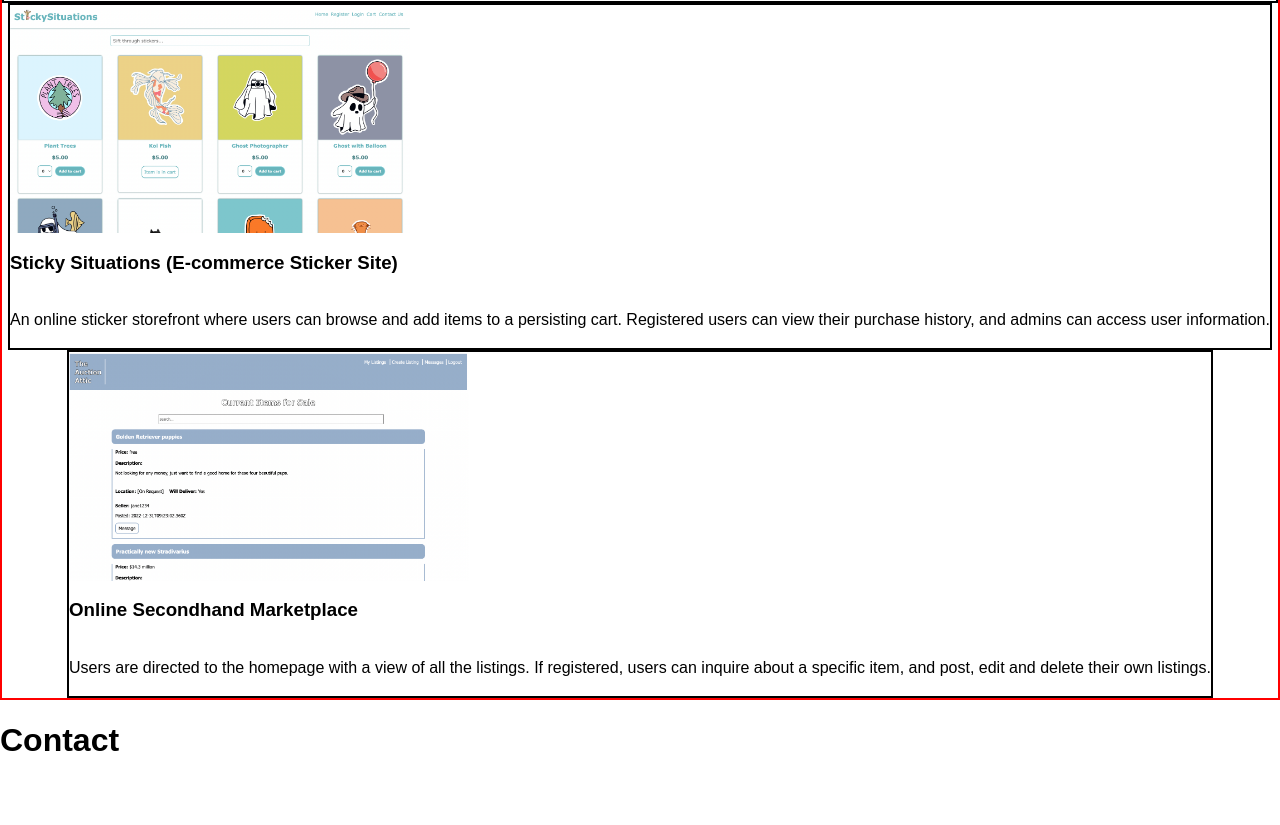
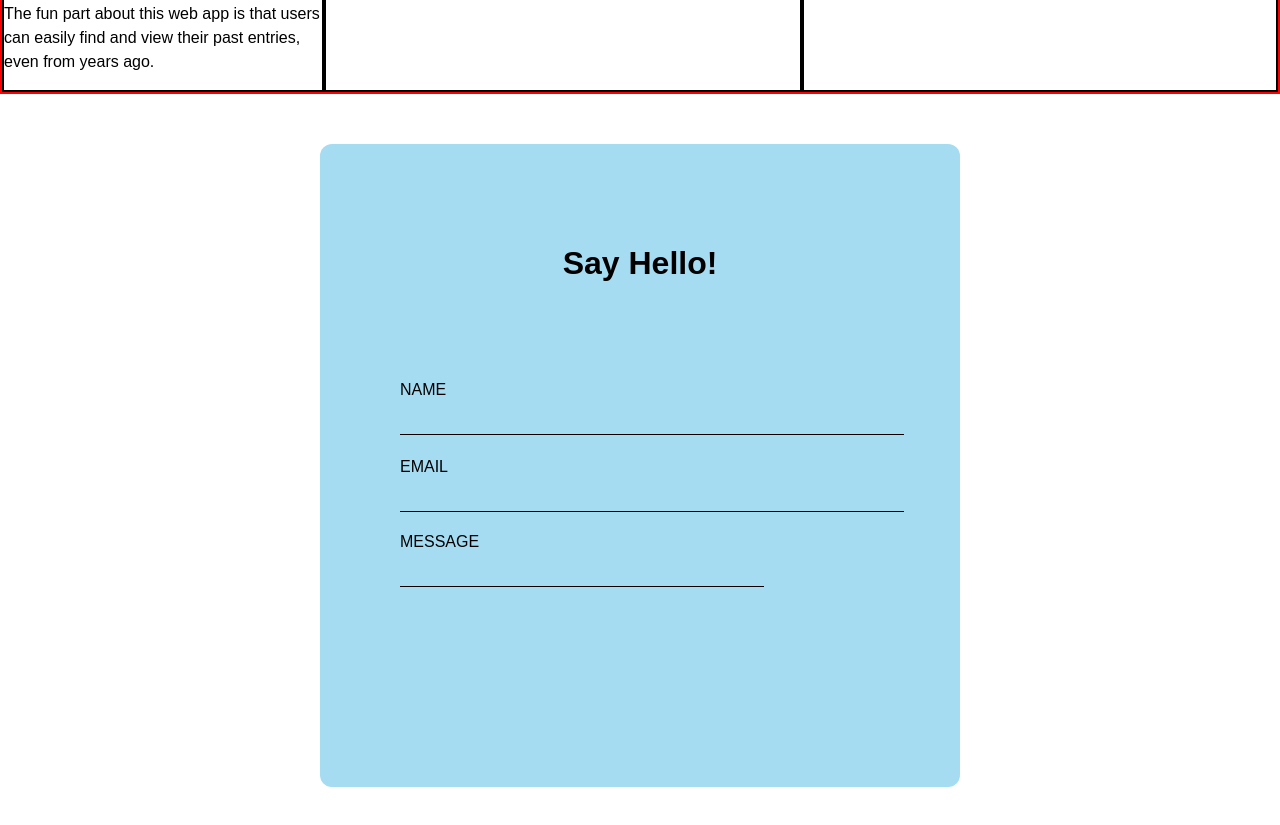
Before and after one commit to Ekfman/erin-firstman, a React (Create React App) app: page / in a window 1280 px wide. Shown: the part 1673-2498 px from the top of the page. Before the commit the page ends 2453 px from the top, so only its background shows below. Built offline with nearby package versions, Linux system fonts and the light colour scheme.

Commit message:
project and home css, and added image animation

```diff
--- a/src/components/Contact.js
+++ b/src/components/Contact.js
@@ -1,11 +1,30 @@
+import "./contact.css";
 const Contact = () => {
-    return(
-        <div id="contact">
-            <div>
-                <h1>Contact</h1>
-            </div>
+  return (
+    <div id="contact" className="form-container">
+      <form className="form">
+        <h1>Say Hello!</h1>
+        <br></br>
+        <br></br>
+        <br></br>
+        <div className="name-email-div">
+          <div className="form-label">
+            <label>NAME</label>
+            <input></input>
+          </div>
+          <div className="form-label">
+            <label>EMAIL</label>
+            <input></input>
+          </div>
         </div>
-    )
-}
+        <br></br>
+        <div className="name-email-div">
+        <label>MESSAGE</label>
+        <input className="contact-message"></input>
+        </div>
+      </form>
+    </div>
+  );
+};
 
 export default Contact;
--- a/src/components/Hero.css
+++ b/src/components/Hero.css
@@ -3,8 +3,26 @@
     width: 100% !important;
     height: 500px;
     display: flex;
+    flex-direction: row;
     justify-content: center;
-    align-items: center;
+    /* align-items: left; */
+    /* border: 2px solid black; */
     /* background-image: url("./assets/banner.jpg");
     background-size:contain; */
 }
+
+.hi {
+    font-size: 300px;
+    /* border: 2px solid black; */
+    width: 500px;
+}
+
+.banner {
+    border: 2px solid black;
+    width: 600px;
+}
+
+.cursiveFont{
+    font-family:'Just Another Hand';
+    font-size: xx-large;
+}
--- a/src/components/Hero.js
+++ b/src/components/Hero.js
@@ -2,8 +2,9 @@ import "./Hero.css";
 const Hero = () => {
   return (
     <div className="hero-container">
+      <h1 className="hi">Hi.</h1>
       <h1 className="banner">
-        Hi, my name is <span className="cursiveFont">Erin Firstman</span> and I am a
+        My name is <span className="cursiveFont">Erin Firstman</span> <br></br>and I am a
         full-stack <span className="cursiveFont">software developer</span>.
       </h1>
     </div>
--- a/src/components/Home.js
+++ b/src/components/Home.js
@@ -1,19 +1,25 @@
+import { useState, useEffect } from "react";
 import avatarArr from "./assets/avatarArray";
 import "./home.css"
 const Home = () => {
     console.log(avatarArr);
+    const [num, setNum] =  useState(1);
+    useEffect( () => {
+        setInterval( () => {
+                setNum( prev => prev < 9 ? prev + 1 : prev)
+        }, 300)
+    }, [])
     return (
     <div className="parentContainer" id="home">
       <h1>A SNAPSHOT OF ME.</h1>
-      {/* <div>
-        {avatarArr.map( (img) => {
+      <div>
+        {/* {avatarArr.map( (img) => {
             return (
             <img alt="Image of my avatar" src={require(`./assets/${img}`)}/>)
-
-        })}
-      </div> */}
+        })} */}
+      </div>
       <div className="imgBio">
-      <img src={require("./assets/avatarAnimation/9.png")}></img>
+      <img src={require(`./assets/avatarAnimation/${num}.png`)}></img>
       <div>
       <h3>Where I began</h3>
       <p>
--- /dev/null
+++ b/src/components/contact.css
@@ -0,0 +1,47 @@
+
+.form-container {
+    display: flex;
+    justify-content: center;
+    align-items: center;
+}
+
+.form {
+    display: flex;
+    flex-direction: column;
+    background-color: rgb(165, 220, 242);
+    border-radius: 12px;
+    justify-content: center;
+    align-items: center;
+    padding: 80px 0px 200px 0px;
+    width: 50%;
+    margin: 50px;
+}
+
+.name-email-div{
+    display: flex;
+    /* border: 2px solid black; */
+    width: 75%;
+    /* align-items: center; */
+}
+
+.form-label{
+    margin-top: 20px;
+}
+
+input{
+    height: 30px;
+    width: 500px;
+    border: none;
+    border-bottom: 1px black solid;
+    background-color: rgb(165, 220, 242);
+}
+
+.contact-message{
+    width: 75%;
+}
+
+label{
+    font-family: 'Barlow Condensed', sans-serif;
+    font-weight: 300;
+    line-height: 1.5em;
+}
--- a/src/components/home.css
+++ b/src/components/home.css
@@ -1,5 +1,6 @@
 img{
-    width: 400px;
+    width: 50%;
+    height: fit-content;
 }
 
 .parentContainer {
@@ -12,8 +13,3 @@ img{
     display: flex;
     flex-direction: row;
 }
-
-.cursiveFont{
-    font-family:'Just Another Hand';
-    font-size: xx-large;
-}
--- a/src/components/projects.css
+++ b/src/components/projects.css
@@ -1,8 +1,8 @@
 
 .project-container{
     display: flex;
-    flex-direction: column;
-    align-items: center;
+    flex-direction: row;
+    /* align-items: center; */
     height: 100%;
     border: 2px solid red;
 }
```
Also changed, not shown: src/app.css (line endings or trailing spaces), 2 other files (tests, documents, lock files or other folders).
